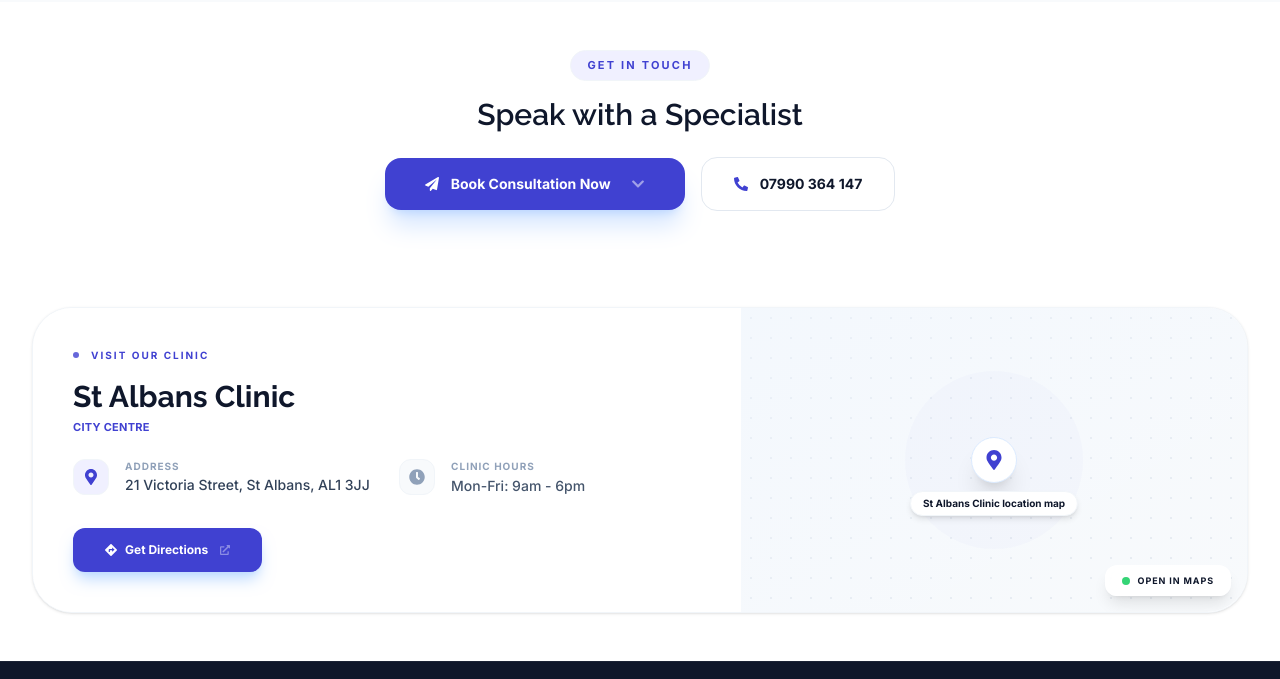
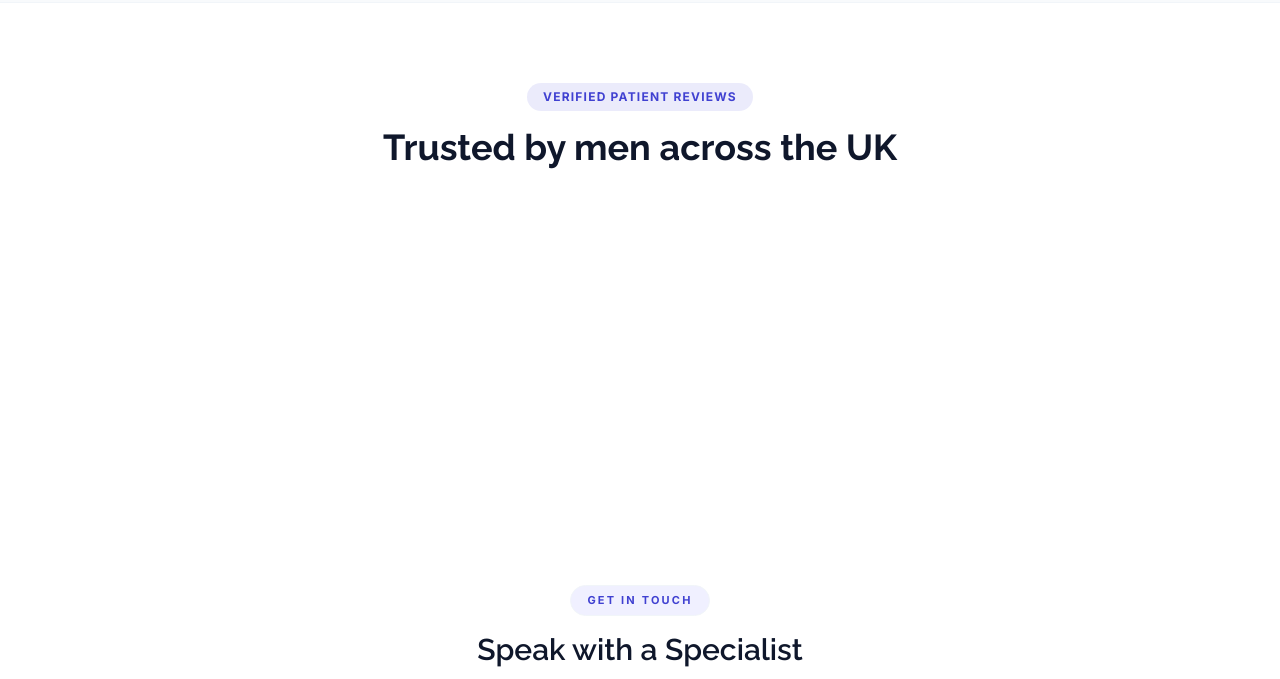
Before and after one commit to binithekid/Healing-PRP-Clinics-Preview, a Next.js app: page / in a window 1280 px wide. Shown: the part 3501-4180 px from the top of the page. Built offline with nearby package versions, Linux system fonts and the light colour scheme.

Commit message:
Update page.tsx

```diff
--- a/src/app/page.tsx
+++ b/src/app/page.tsx
@@ -8,6 +8,7 @@ import FAQSection from "@/components/FAQSection";
 import ContactCTASection from "@/components/ContactCTASection";
 import LocationSection from "@/components/LocationSection";
 import Footer from "@/components/Footer";
+import TrustReviews from "@/components/TrustReviews";
 
 // --- SEO OPTIMISATION ---
 export const metadata: Metadata = {
@@ -131,6 +132,9 @@ export default function Home() {
         </section>
 
         <FAQSection />
+
+        <TrustReviews widgetUrl="https://cdn.trustindex.io/loader.eb147a565c3c36945f26281e586" />
+
         <ContactCTASection />
         <LocationSection />
       </main>
```
